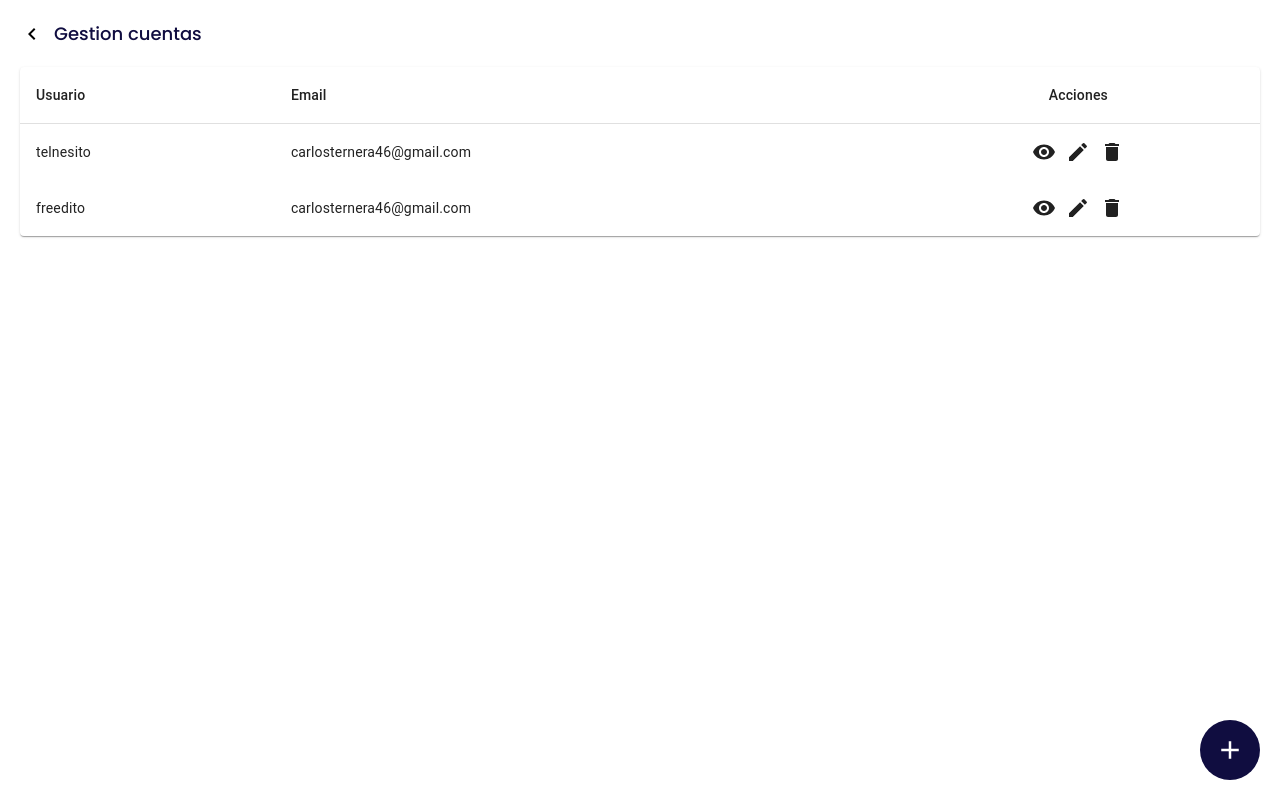
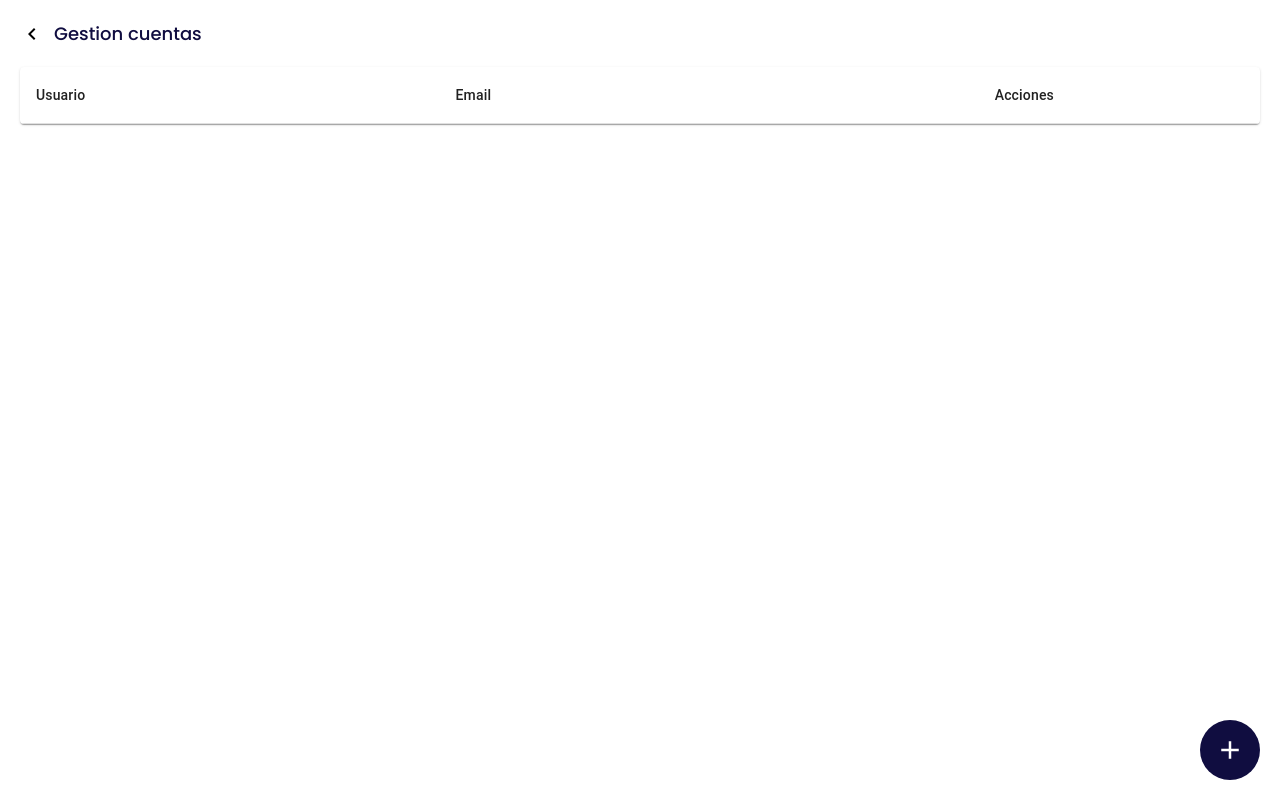
Before and after one commit to telnesito/finapp, a Next.js app: page /vault in a window 1280 px wide. Built offline with nearby package versions, Linux system fonts and the light colour scheme.

Commit message:
me quedaron dos bugs. Uno cuando voy a cerrar el modal de detalles, por alguna razón se actualiza la página entonces se pierden los datos. El segundo bug es que al momento de editar la información de los usuarios no se ve reflejado en los formularios

```diff
--- a/app/vault/page.js
+++ b/app/vault/page.js
@@ -1,4 +1,5 @@
 'use client'
+
 import React, { useState } from 'react';
 import Table from '@mui/material/Table';
 import TableBody from '@mui/material/TableBody';
@@ -22,6 +23,7 @@ import BackPage from '../components/BackPage';
 
 const Page = () => {
   const { isOpen, openModal, isClosing, closeModal } = useModal();
+  //router que creo que no se usa pero ahí estaba
   const router = useRouter();
 
   // Estados para los valores del formulario
@@ -35,7 +37,7 @@ const Page = () => {
   const openEdicion = useModal();
   const openEliminar = useModal();
 
-  // Funciones para actualizar los estados
+  // Funciones para actualizar los estados ó escribir en los formularios
   const handleUsuario = (value) => {
     setUsuario(value);
   };
@@ -52,14 +54,58 @@ const Page = () => {
     setConfirmar(value);
   };
 
-  // Función para eliminar la última fila de datos
+
+  // Función para eliminar usuario
 const eliminarFila = () => {
-    const tableRows = document.querySelectorAll('tr');
-    const lastDataRow = tableRows[tableRows.length - 1];
-    if (lastDataRow) {
-      lastDataRow.remove();
+  if (usuarios.length > 0) {
+    const usuariosActualizados = usuarios.slice(0, -1);
+    setUsuarios(usuariosActualizados);
   }
   openEliminar.closeModal();
+};
+
+  // Almacenar informacion de los usuarios
+  const [usuarios, setUsuarios] = useState([]);
+
+  // Guardar la información de los usuarios
+  const handleGuardar = (event) => {
+    event.preventDefault();
+    const nuevoUsuario = {
+      usuario,
+      correo,
+      contrasena
+    };
+    setUsuarios([...usuarios, nuevoUsuario]);
+    closeModal();
+  };
+
+  // Estado para almacenar información en el modal de detalles
+  const [usuarioSeleccionado, setUsuarioSeleccionado] = useState(null);
+
+  // Mostrar la información del usuario en el modal de detalles
+  const abrirDetalles = (user) => {
+    setUsuarioSeleccionado(user);
+    openDetalles.openModal();
+
+  };
+
+
+// Guardar la información editada del usuario seleccionado no funciona no se por que
+const handleGuardarEdicion = (event) => {
+  event.preventDefault();
+  const usuarioEditado = {
+    usuario,
+    correo,
+    contrasena
+  };
+
+  // Buscar el usuario seleccionado en la lista de usuario
+  const usuariosActualizados = usuarios.map(user =>
+    user === usuarioSeleccionado ? usuarioEditado : user
+  );
+
+  setUsuarios(usuariosActualizados);
+  openEdicion.closeModal();
 };
 
   return (
@@ -67,7 +113,7 @@ const Page = () => {
       <BackPage destino={'perfil'} paginaActual={'Gestion cuentas'} />
 
       <TableContainer component={Paper}>
-        <Table sx={{}} aria-label="simple table">
+        <Table aria-label="simple table">
           <TableHead>
             <TableRow>
               <TableCell align="left">Usuario</TableCell>
@@ -76,46 +122,24 @@ const Page = () => {
             </TableRow>
           </TableHead>
           <TableBody>
-            <TableRow sx={{ '&:last-child td, &:last-child th': { border: 0 } }}>
-              <TableCell align="left">{'telnesito'}</TableCell>
-              <TableCell align="left">{'carlosternera46@gmail.com'}</TableCell>
-              <TableCell
-                align="center"
-                sx={{
-                  display: 'flex',
-                  justifyContent: 'center',
-                  gap: '10px',
-                }}
-              >
-                <RemoveRedEyeIcon onClick={openDetalles.openModal} />
-                <EditIcon onClick={openEdicion.openModal} />
+            {usuarios.map((user, index) => (
+              <TableRow key={index}>
+                <TableCell align="left">{user.usuario}</TableCell>
+                <TableCell align="left">{user.correo}</TableCell>
+                <TableCell align="center">
+                  <RemoveRedEyeIcon onClick={() => abrirDetalles(user)} />
+                  <EditIcon onClick={openEdicion.openModal}/>
                   <DeleteIcon onClick={openEliminar.openModal} />
                 </TableCell>
               </TableRow>
-          </TableBody>
-          <TableBody>
-            <TableRow sx={{ '&:last-child td, &:last-child th': { border: 0 } }}>
-              <TableCell align="left">{'freedito'}</TableCell>
-              <TableCell align="left">{'carlosternera46@gmail.com'}</TableCell>
-              <TableCell
-                align="center"
-                sx={{
-                  display: 'flex',
-                  justifyContent: 'center',
-                  gap: '10px',
-                }}
-              >
-                <RemoveRedEyeIcon onClick={openDetalles.openModal} />
-                <EditIcon onClick={openEdicion.openModal} />
-                <DeleteIcon onClick={openEliminar.openModal} />
-              </TableCell>
-            </TableRow>
+            ))}
           </TableBody>
         </Table>
       </TableContainer>
+
       <Box
         padding={'15px 15px'}
-        onClick={() => openModal()}
+        onClick={openModal}
         component={'button'}
         position={'fixed'}
         bottom={'20px'}
@@ -138,7 +162,7 @@ const Page = () => {
 
       {/* Modal Agregar */}
       <Modal isOpen={isOpen} isClosing={isClosing} closeModal={closeModal}>
-        <form onSubmit={() => console.log('Submiteado')} className='flex flex-col gap-3 '>
+        <form onSubmit={handleGuardar} className='flex flex-col gap-3 '>
           <Box
             display={'flex'}
             component={'button'}
@@ -177,19 +201,37 @@ const Page = () => {
             <KeyboardArrowLeftIcon />
             <p className='text-azulMarino text-[18px] font-medium '>Detalles de la cuenta</p>
           </Box>
-          <TextField type='text' label={'Nombre de usuario'} />
-          <TextField type='email' label={'Correo electronico'} />
-          <TextField type='password' label={'Contraseña'} />
+          <TextField
+            type='text'
+            label={'Nombre de usuario'}
+            defaultValue={usuarioSeleccionado ? usuarioSeleccionado.usuario : ''}
+            readOnly
+          />
+          <TextField
+            type='email'
+            label={'Correo electronico'}
+            defaultValue={usuarioSeleccionado ? usuarioSeleccionado.correo : ''}
+            readOnly
+          />
+
+          <TextField type='text'
+          label={'Contraseña'}
+          defaultValue={usuarioSeleccionado ? usuarioSeleccionado.contrasena : ''}
+          readOnly   />
 
           <div className='flex items-center justify-center mt-6'>
-            <Button onClick={() => openDetalles.closeModal()} value={'Cerrar'} type='contained' />
+          <Button onClick={(e) => {
+            e.preventDefault(); // Evitar el comportamiento predeterminado
+            e.stopPropagation(); // Detener la propagación del evento
+            openDetalles.closeModal();
+          }} value={'Cerrar'} type='contained' />
           </div>
         </form>
       </Modal>
 
       {/* Modal Edicion */}
       <Modal isOpen={openEdicion.isOpen} isClosing={openEdicion.isClosing} closeModal={openEdicion.closeModal}>
-        <form onSubmit={() => console.log('Submiteado')} className='flex flex-col gap-3 '>
+        <form onSubmit={handleGuardarEdicion} className='flex flex-col gap-3 '>
           <Box
             display={'flex'}
             component={'button'}
@@ -202,16 +244,38 @@ const Page = () => {
             <KeyboardArrowLeftIcon />
             <p className='text-azulMarino text-[18px] font-medium '>Editar información</p>
           </Box>
-          <TextField type='text' label={'Nombre de usuario'} />
-          <TextField type='email' label={'Correo electronico'} />
-          <TextField type='password' label={'Nueva contraseña'} />
-          <TextField type='password' label={'Confirmar nueva contraseña'} />
+          <TextField
+            type='text'
+            label={'Nombre de usuario'}
+            defaultValue={usuario}
+            onChange={(value) => handleUsuario(value)}
+          />
+          <TextField
+            type='email'
+            label={'Correo electronico'}
+            defaultValue={correo}
+            onChange={(value) => handleCorreo(value)}
+          />
+          <TextField
+            type='password'
+            label={'Nueva contraseña'}
+            defaultValue={contrasena}
+            onChange={(value) => handleContrasena(value)}
+          />
+          <TextField
+            type='password'
+            label={'Confirmar nueva contraseña'}
+            defaultValue={confirmar}
+            onChange={(value) => handleConfirmar(value)}
+          />
 
           <div className='flex items-center justify-center mt-6'>
             <Button value={'Guardar'} type='contained' />
           </div>
         </form>
       </Modal>
+
+
 
       {/* Modal Eliminar */}
       <Modal isOpen={openEliminar.isOpen} isClosing={openEliminar.isClosing} closeModal={openEliminar.closeModal}>
```
Lines whose indentation alone changed are shown as unchanged.
